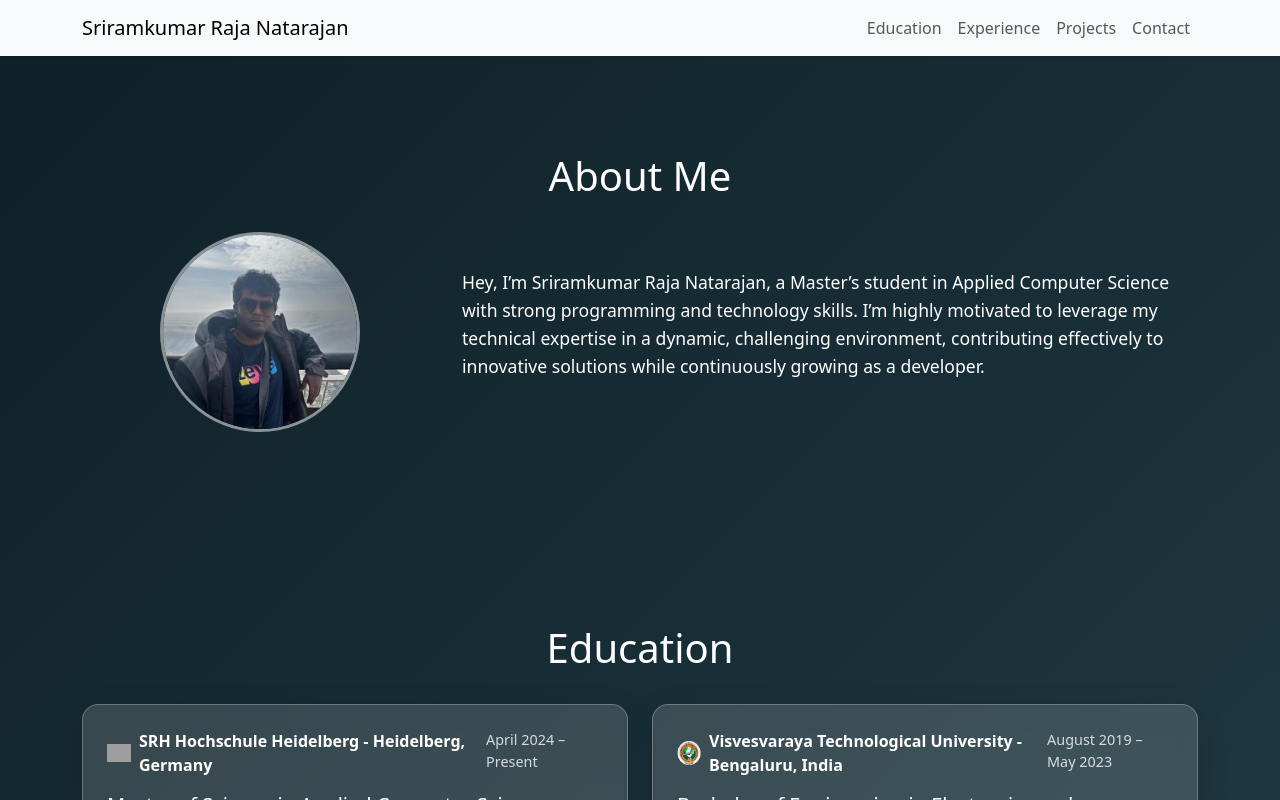
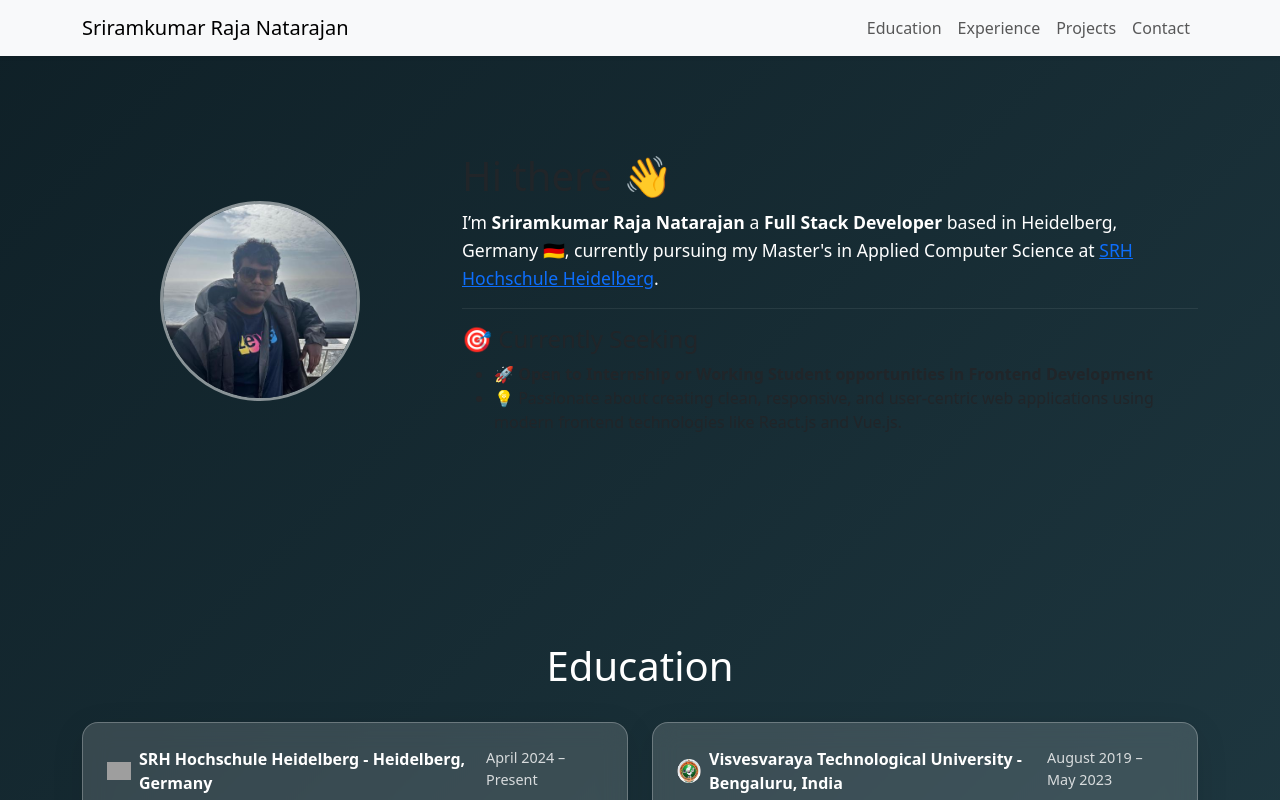
Before and after one commit to sriraminhdb/portfolio, a React (Vite) app: page / in a window 1280 px wide. Shown: the top 800 px of the page. Built offline with nearby package versions, Linux system fonts and the light colour scheme; grey boxes are pictures that could not be loaded.

Commit message:
Updated About.jsx

```diff
--- a/src/components/About.jsx
+++ b/src/components/About.jsx
@@ -4,7 +4,6 @@
   return (
     <section id="about">
       <Container className="py-5">
-        <h1 className="section-title">About Me</h1>
         <Row className="align-items-center">
           <Col xs={12} md={4} className="text-center mb-4 mb-md-0">
             <Image
@@ -15,14 +14,31 @@
               className="about-image"
             />
           </Col>
+
           <Col xs={12} md={8}>
+            <h1>Hi there <span role="img" aria-label="waving hand">👋</span></h1>
             <p className="about-text">
-              Hey, I’m Sriramkumar Raja Natarajan,
-              a Master’s student in Applied Computer Science with strong programming and technology skills.
-              I’m highly motivated to leverage my technical expertise in a dynamic,
-              challenging environment, contributing effectively to innovative
-              solutions while continuously growing as a developer.
+              I’m <strong>Sriramkumar Raja Natarajan</strong> a <strong>Full Stack Developer</strong> based in Heidelberg, Germany <span role="img" aria-label="flag">🇩🇪</span>, currently pursuing my Master's in Applied Computer Science at{' '}
+              <a
+                href="https://www.srh-hochschule-heidelberg.de"
+                target="_blank"
+                rel="noopener noreferrer"
+              >
+                SRH Hochschule Heidelberg
+              </a>.
             </p>
+
+            <hr style={{ borderColor: 'rgba(255,255,255,0.3)' }} />
+
+            <h4>🎯 Currently Seeking</h4>
+            <ul className="about-list">
+              <li>
+                <strong>🚀 Open to Internship or Working Student opportunities in Frontend Development</strong>
+              </li>
+              <li>
+                💡 Passionate about creating clean, responsive, and user-centric web applications using modern frontend technologies like React.js and Vue.js.
+              </li>
+            </ul>
           </Col>
         </Row>
       </Container>
```
